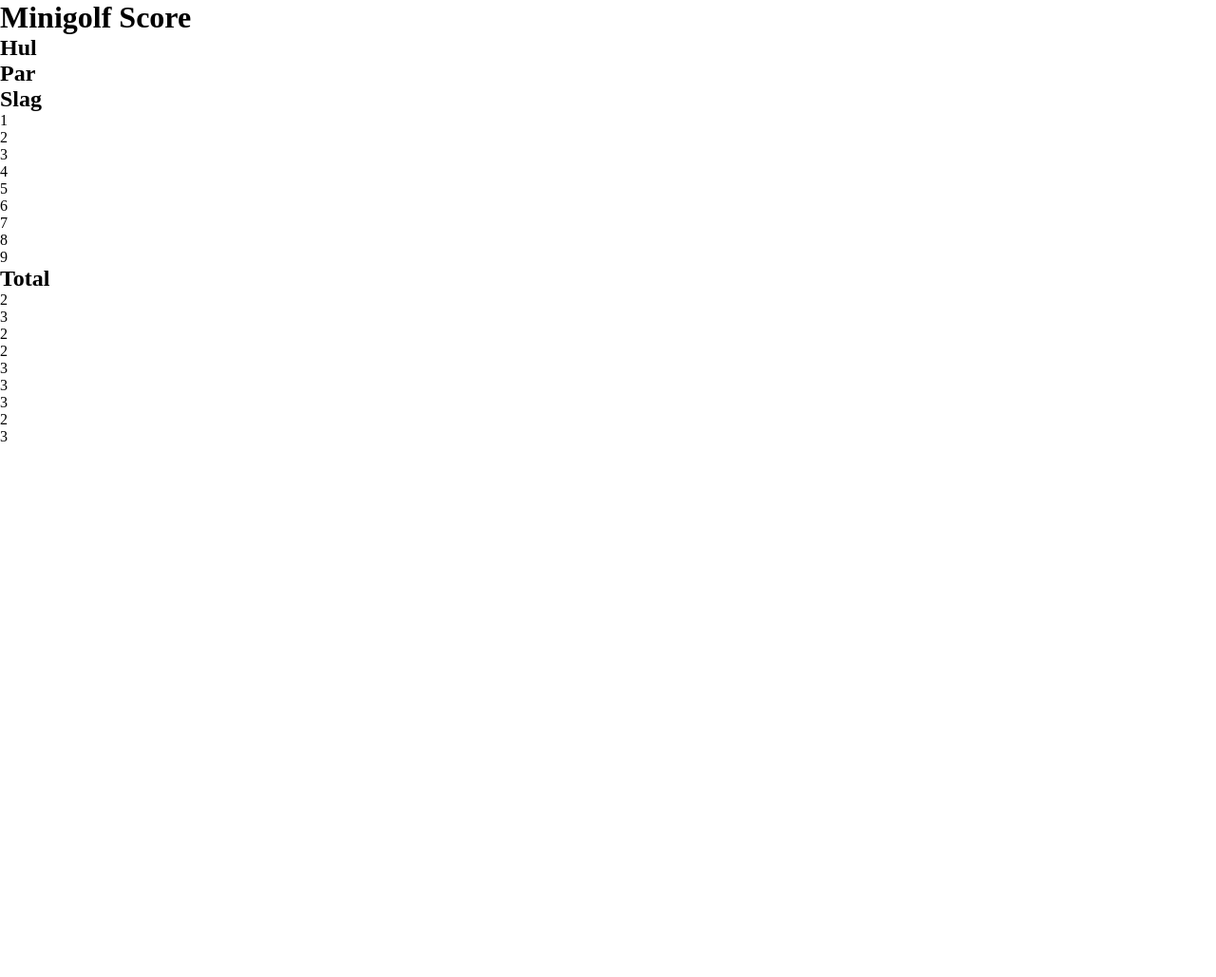
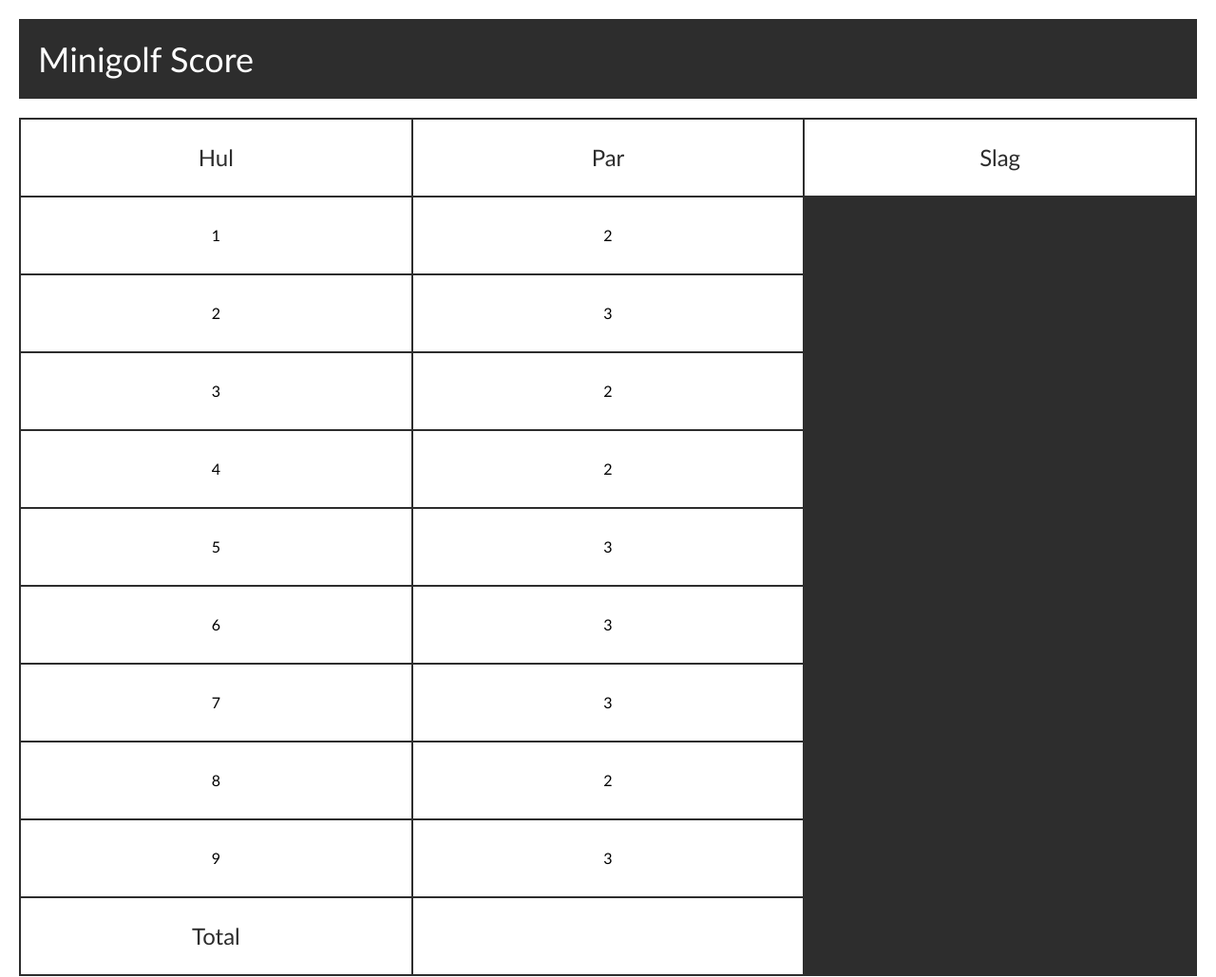
Before and after one commit to Madsbd/Minigolf.Scoreboard, a plain HTML site: page index.html in a window 1280 px wide. Shown: the whole page at 95% size. Before the commit the page ends 800 px from the top, so only its background shows below. Drawn offline with Linux system fonts and the light colour scheme.

Commit message:
givet grid css egenskaber

```diff
--- a/css/main.scss
+++ b/css/main.scss
@@ -2,3 +2,163 @@
   margin: 0;
   padding: 0;
 }
+
+body{
+  font-family: "Gill Sans", sans-serif;
+
+  h1{
+    color: white;
+    font-weight: 500;
+    font-size: 36px;
+  }
+
+  h2{
+    color: #2d2d2d;
+    font-weight: 500;
+    font-size: 24px;
+  }
+}
+
+/* HEADER */
+header{
+  margin: 20px;
+  padding: 20px;
+  background-color: #2d2d2d;
+}
+
+/* Player Scoreboard */
+#playerScoreboard{
+  display: grid;
+  grid-template-columns: repeat(3, 1fr);
+  grid-template-rows: repeat(11, 80px);
+  grid-gap: 2px;
+  margin: 20px;
+  background-color: #2d2d2d;
+  border: #2d2d2d solid 2px;
+
+  & *{
+    justify-self: stretch;
+    align-self: stretch;
+    background-color: white;
+    text-align: center;
+    line-height: 80px;
+  }
+}
+
+/* Grid Titles Aligning */
+.titleOne{
+   grid-column: 1;
+   grid-row: 1;
+ }
+
+.titleTwo{
+  grid-column: 2;
+  grid-row: 1;
+}
+
+.titleThree{
+  grid-column: 3;
+  grid-row: 1;
+}
+
+/* Grid Holes Aligning (column one) */
+.holeOne{
+  grid-column: 1;
+  grid-row: 2;
+}
+
+.holeTwo{
+  grid-column: 1;
+  grid-row: 3;
+}
+
+.holeThree{
+  grid-column: 1;
+  grid-row: 4;
+}
+
+.holeFour{
+  grid-column: 1;
+  grid-row: 5;
+}
+
+.holeFive{
+  grid-column: 1;
+  grid-row: 6;
+}
+
+.holeSix{
+  grid-column: 1;
+  grid-row: 7;
+}
+
+.holeSeven{
+  grid-column: 1;
+  grid-row: 8;
+}
+
+.holeEight{
+  grid-column: 1;
+  grid-row: 9;
+}
+
+.holeNine{
+  grid-column: 1;
+  grid-row: 10;
+}
+
+.titleTotal{
+  grid-column: 1;
+  grid-row: 11;
+}
+
+/* Grid Par Aligning (column two) */
+.parOne{
+  grid-column: 2;
+  grid-row: 2;
+}
+
+.parTwo{
+  grid-column: 2;
+  grid-row: 3;
+}
+
+.parThree{
+  grid-column: 2;
+  grid-row: 4;
+}
+
+.parFour{
+  grid-column: 2;
+  grid-row: 5;
+}
+
+.parFive{
+  grid-column: 2;
+  grid-row: 6;
+}
+
+.parSix{
+  grid-column: 2;
+  grid-row: 7;
+}
+
+.parSeven{
+  grid-column: 2;
+  grid-row: 8;
+}
+
+.parEight{
+  grid-column: 2;
+  grid-row: 9;
+}
+
+.parNine{
+  grid-column: 2;
+  grid-row: 10;
+}
+
+.parTotal{
+  grid-column: 2;
+  grid-row: 11;
+}
```
Also changed, not shown: css/main.css, 1 other file.
